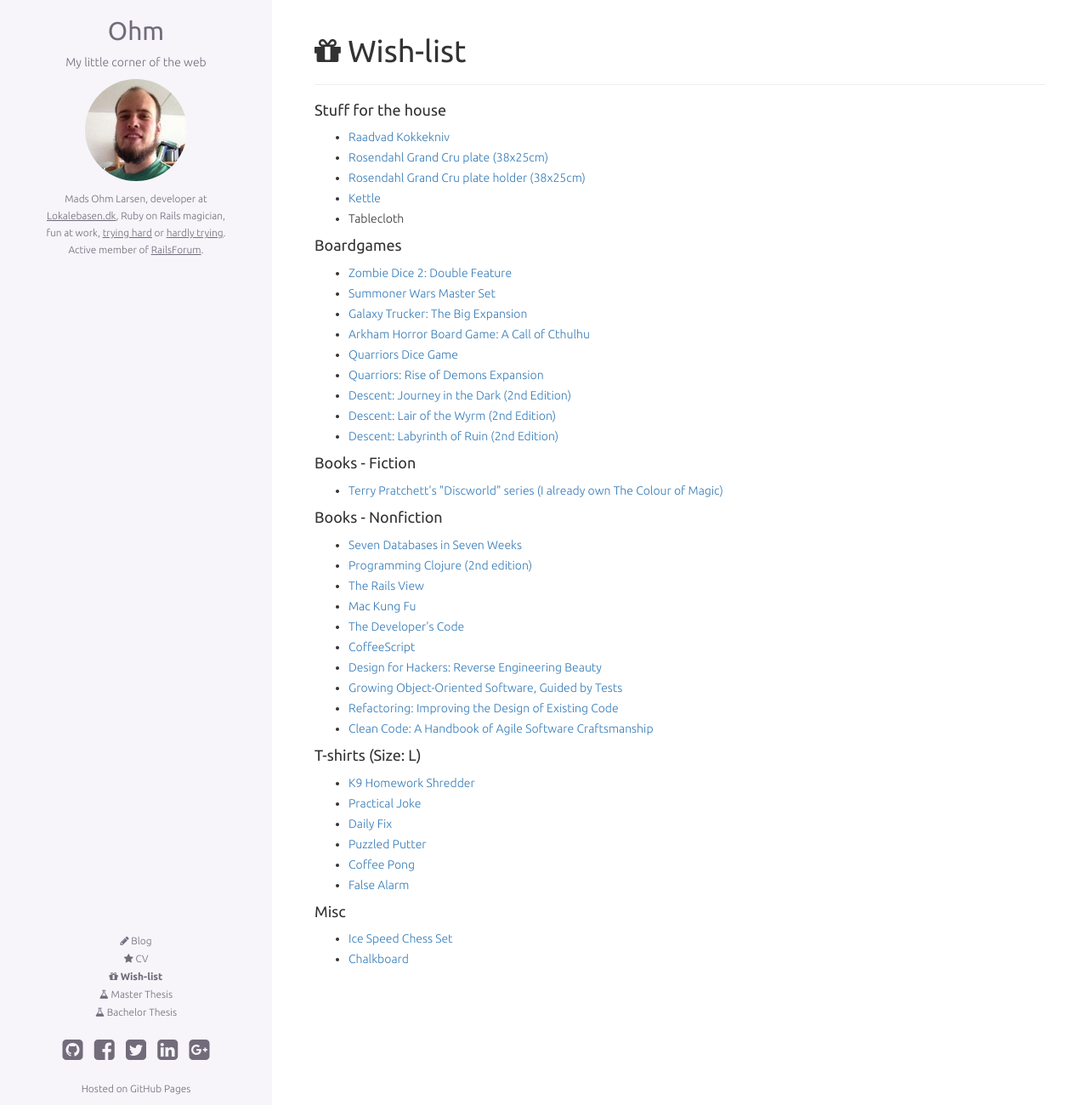
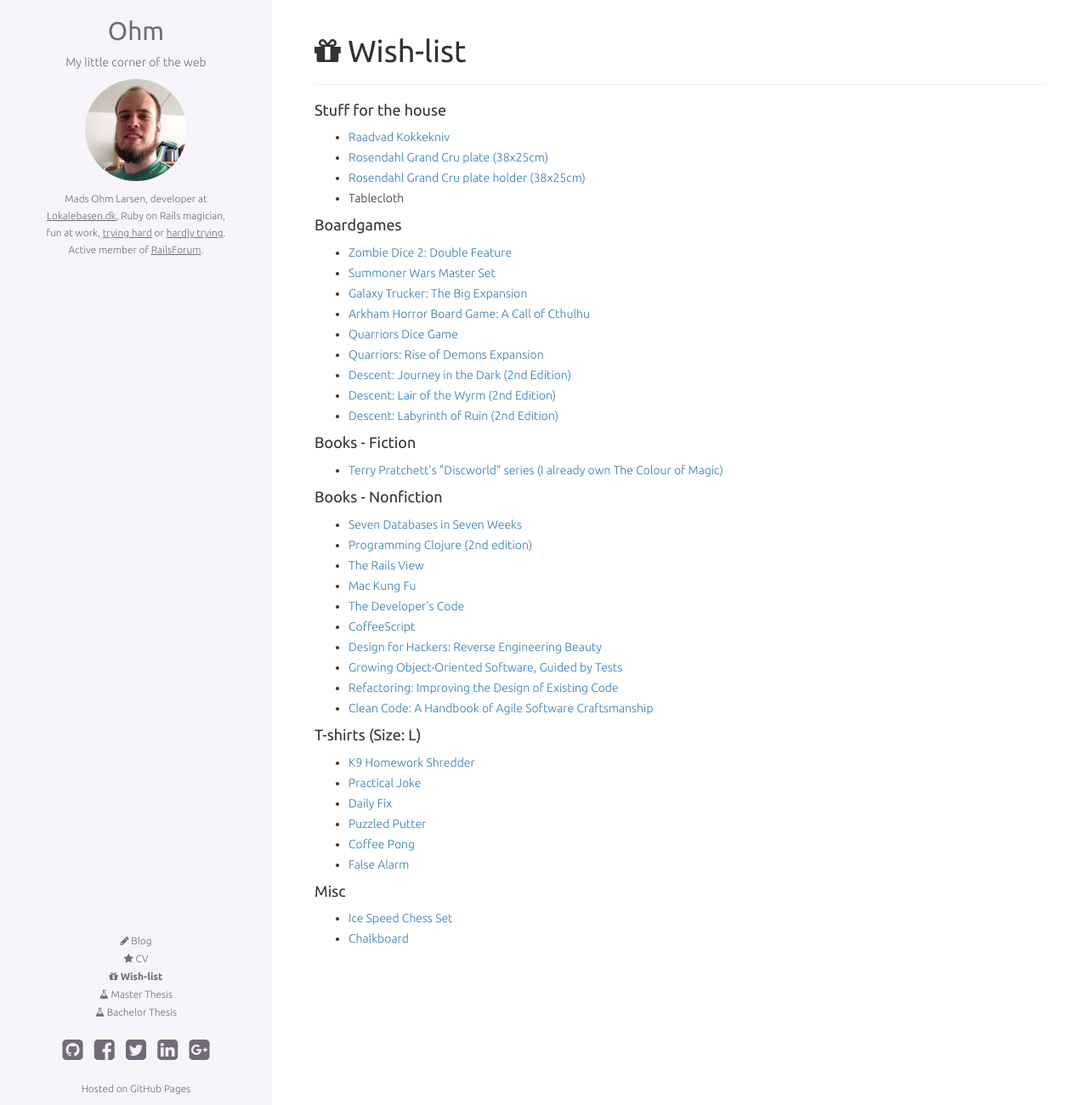
Before and after one commit to omegahm/omegahm.github.io, a Jekyll site: the page built from wishlist.html, in a window 1280 px wide and 1300 px high. Shown: the whole window at 85% size. Built offline with Jekyll 4.4.1, drawn with Linux system fonts in a browser that asks for light colours; nearby versions of some CDN libraries; Markdown is read by kramdown in place of the engine named in the settings.

Commit message:
Got a kettle! :cake: :gift:

```diff
--- a/wishlist.html
+++ b/wishlist.html
@@ -11,8 +11,6 @@
     url: http://www.imerco.dk/borddaekning/skaale-og-fade/ovnfast-fad/rosendahl-alm-ovnfast-fad?id=100156725
   - title: Rosendahl Grand Cru plate holder (38x25cm)
     url: http://www.imerco.dk/rosendahl-holder-til-fad?id=100157035
-  - title: Kettle
-    url: http://www.imerco.dk/el/koekkenmaskiner/elkedel?PageIndex=1
   - title: Tablecloth
 
 - title: Boardgames
```
Also changed, not shown: Gemfile.lock.
